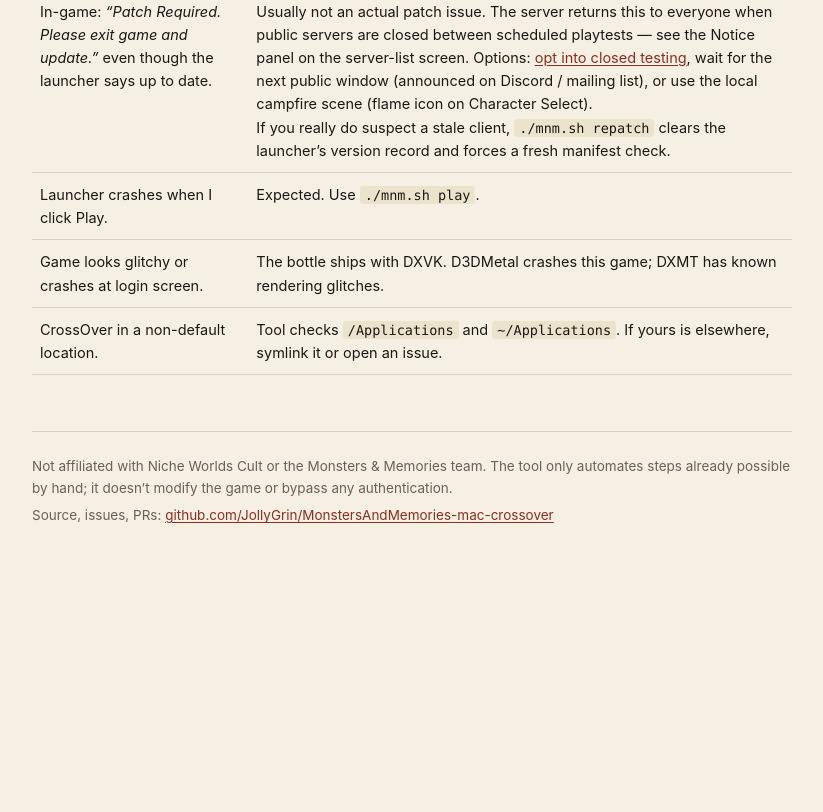
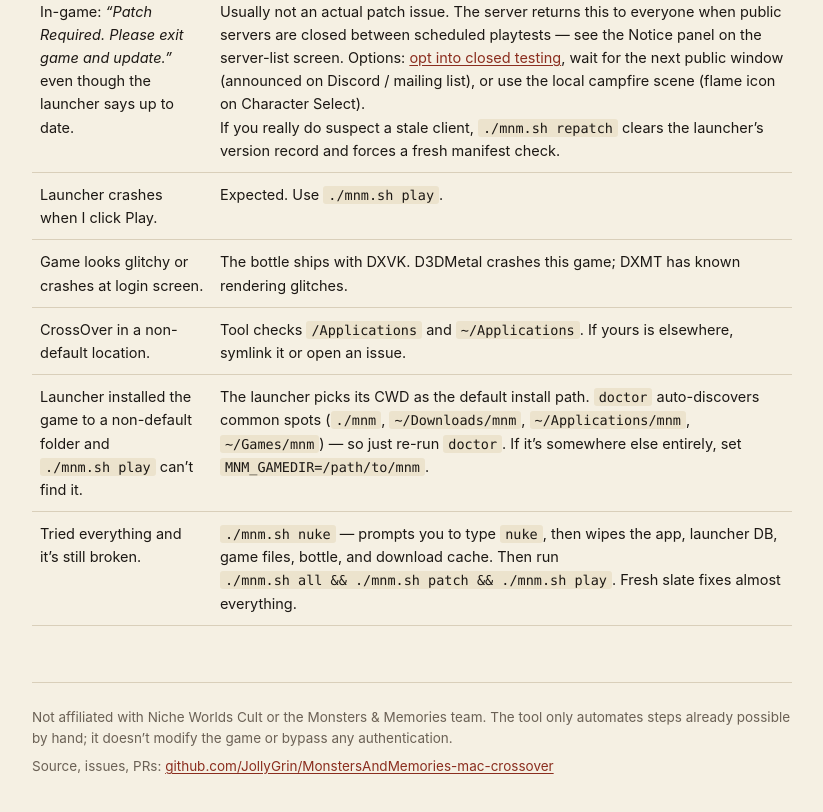
Before and after one commit to JollyGrin/MonstersAndMemories-mac-crossover, a plain HTML site: page index.html in a window 1280 px wide. Shown: the part 3231-4043 px from the top of the page, without its empty margins (228-1051 px from the left). Before the commit the page ends 3860 px from the top, so only its background shows below. Drawn offline with Linux system fonts and the light colour scheme.

Commit message:
update learnings

```diff
--- a/index.html
+++ b/index.html
@@ -229,6 +229,8 @@ chmod +x mnm.sh
       <tr><td>Launcher crashes when I click Play.</td><td>Expected. Use <code>./mnm.sh play</code>.</td></tr>
       <tr><td>Game looks glitchy or crashes at login screen.</td><td>The bottle ships with DXVK. D3DMetal crashes this game; DXMT has known rendering glitches.</td></tr>
       <tr><td>CrossOver in a non-default location.</td><td>Tool checks <code>/Applications</code> and <code>~/Applications</code>. If yours is elsewhere, symlink it or open an issue.</td></tr>
+      <tr><td>Launcher installed the game to a non-default folder and <code>./mnm.sh play</code> can’t find it.</td><td>The launcher picks its CWD as the default install path. <code>doctor</code> auto-discovers common spots (<code>./mnm</code>, <code>~/Downloads/mnm</code>, <code>~/Applications/mnm</code>, <code>~/Games/mnm</code>) — so just re-run <code>doctor</code>. If it’s somewhere else entirely, set <code>MNM_GAMEDIR=/path/to/mnm</code>.</td></tr>
+      <tr><td>Tried everything and it’s still broken.</td><td><code>./mnm.sh nuke</code> — prompts you to type <code>nuke</code>, then wipes the app, launcher DB, game files, bottle, and download cache. Then run <code>./mnm.sh all &amp;&amp; ./mnm.sh patch &amp;&amp; ./mnm.sh play</code>. Fresh slate fixes almost everything.</td></tr>
     </tbody>
   </table>
 
```
Also changed, not shown: 1 other file.
